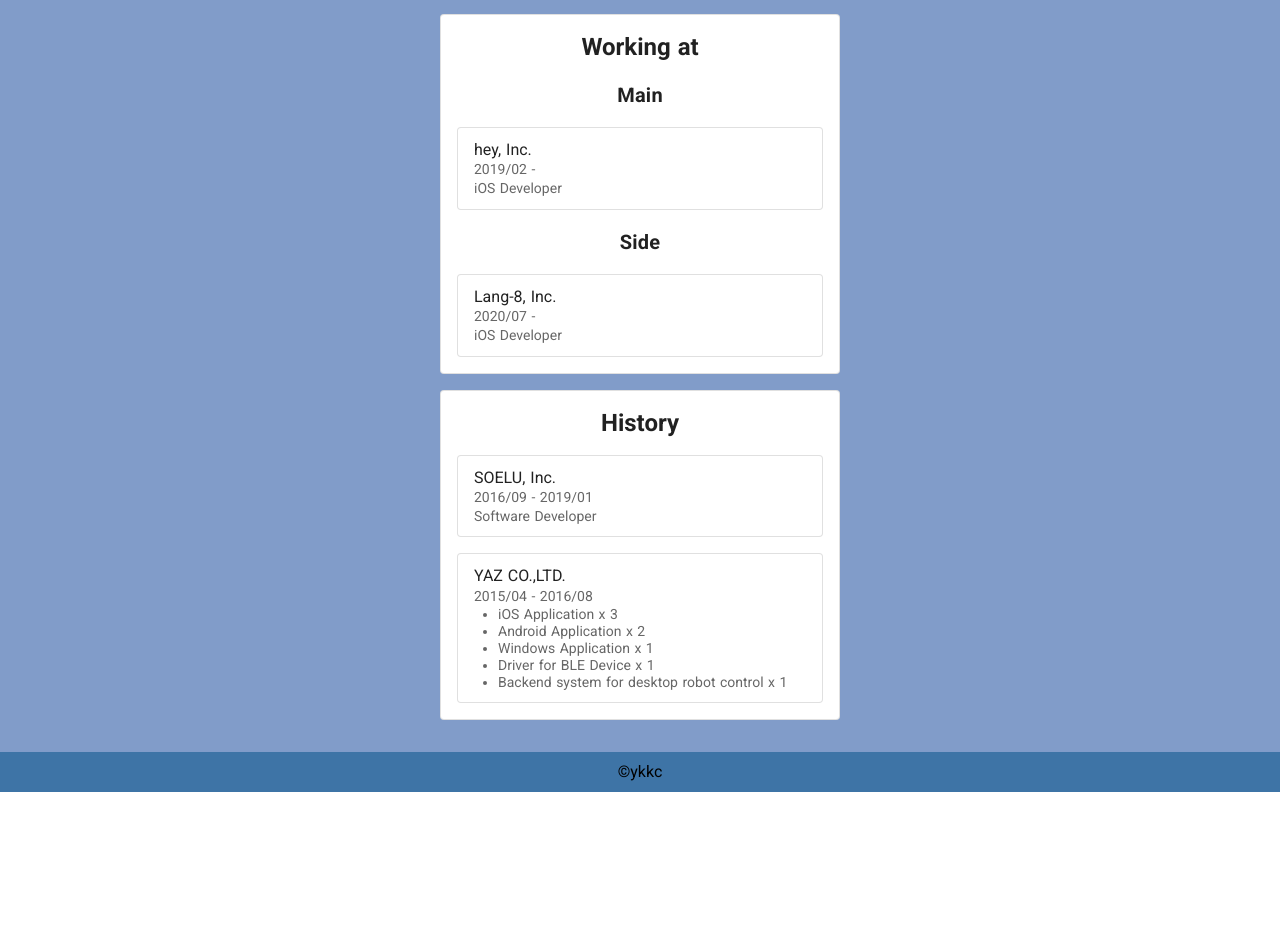
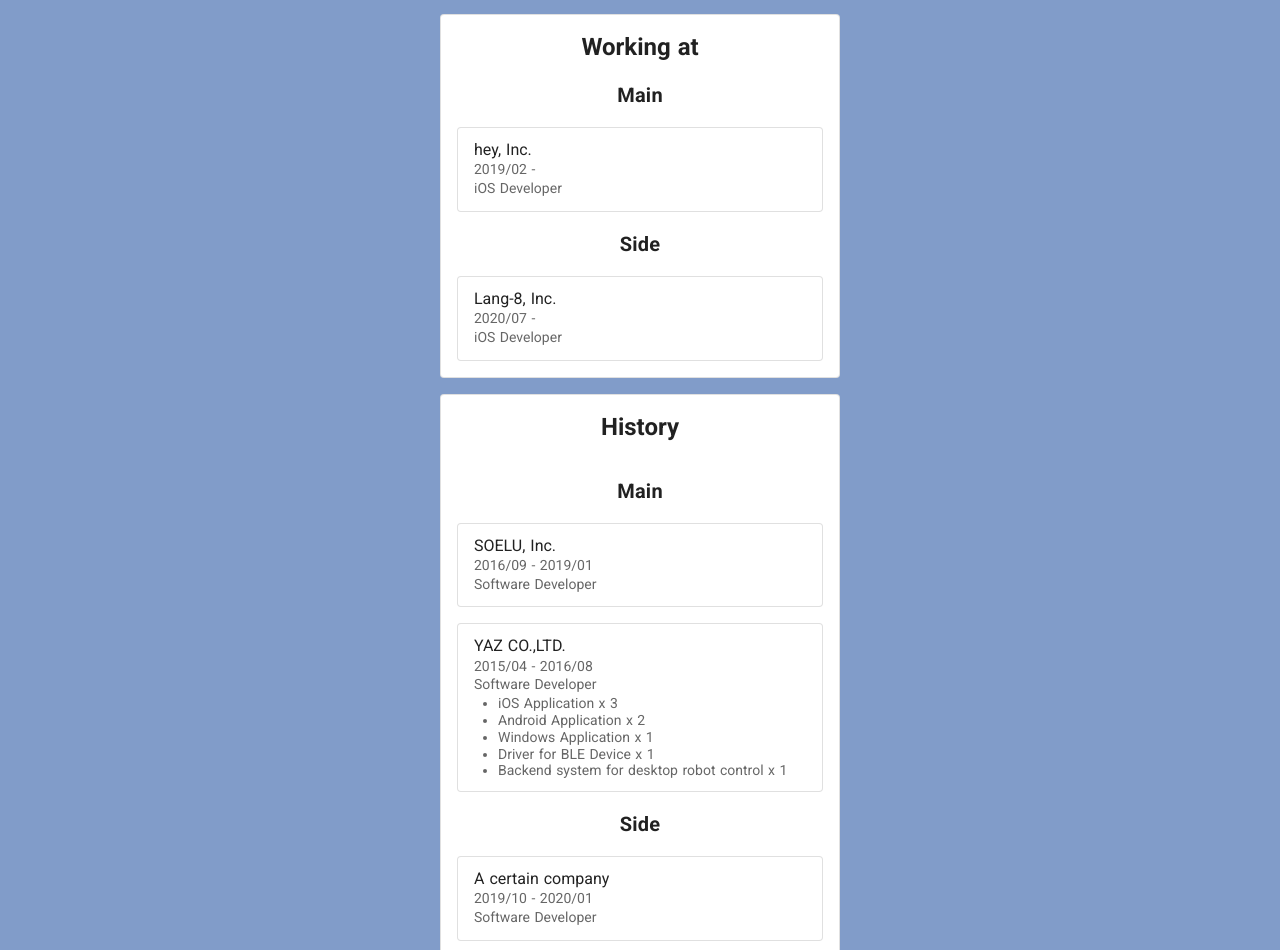
Before and after one commit to ykkc/ykkc-app, a Nuxt app: page / in a window 1280 px wide. Shown: the part 502-1452 px from the top of the page. Before the commit the page ends 1294 px from the top, so only its background shows below. Built offline with nearby package versions, Linux system fonts and the light colour scheme.

Commit message:
:shower: replace company info to component

```diff
--- a/components/pages/MainPage.vue
+++ b/components/pages/MainPage.vue
@@ -69,49 +69,19 @@
       <div class="text-h6 text-center font-weight-bold">
         Main
       </div>
-      <v-card
-        class="mt-4"
-        max-width="400"
-        rounded
-        outlined
-      >
-        <v-list-item>
-          <v-list-item-content>
-            <v-list-item-title>
-              hey, Inc.
-            </v-list-item-title>
-            <v-list-item-subtitle>
-              2019/02 -
-            </v-list-item-subtitle>
-            <v-list-item-subtitle>
-              iOS Developer
-            </v-list-item-subtitle>
-          </v-list-item-content>
-        </v-list-item>
-      </v-card>
+      <CompanyCard
+        name="hey, Inc."
+        period="2019/02 -"
+        role="iOS Developer"
+      />
       <div class="text-h6 text-center font-weight-bold mt-4">
         Side
       </div>
-      <v-card
-        class="mt-4"
-        max-width="400"
-        rounded
-        outlined
-      >
-        <v-list-item>
-          <v-list-item-content>
-            <v-list-item-title>
-              Lang-8, Inc.
-            </v-list-item-title>
-            <v-list-item-subtitle>
-              2020/07 -
-            </v-list-item-subtitle>
-            <v-list-item-subtitle>
-              iOS Developer
-            </v-list-item-subtitle>
-          </v-list-item-content>
-        </v-list-item>
-      </v-card>
+      <CompanyCard
+        name="Lang-8, Inc."
+        period="2020/07 -"
+        role="iOS Developer"
+      />
     </v-card>
     <v-card
       class="mx-auto mt-4 mb-8 pa-4"
@@ -122,40 +92,19 @@
       <div class="text-h5 text-center font-weight-bold pb-4">
         History
       </div>
-      <v-card
-        max-width="400"
-        rounded
-        outlined
+      <div class="text-h6 text-center font-weight-bold mt-4">
+        Main
+      </div>
+      <CompanyCard
+        name="SOELU, Inc."
+        period="2016/09 - 2019/01"
+        role="Software Developer"
+      />
+      <CompanyCard
+        name="YAZ CO.,LTD."
+        period="2015/04 - 2016/08"
+        role="Software Developer"
       >
-        <v-list-item>
-          <v-list-item-content>
-            <v-list-item-title>
-              SOELU, Inc.
-            </v-list-item-title>
-            <v-list-item-subtitle>
-              2016/09 - 2019/01
-            </v-list-item-subtitle>
-            <v-list-item-subtitle>
-              Software Developer
-            </v-list-item-subtitle>
-          </v-list-item-content>
-        </v-list-item>
-      </v-card>
-      <v-card
-        class="mt-4"
-        max-width="400"
-        rounded
-        outlined
-      >
-        <v-list-item>
-          <v-list-item-content>
-            <v-list-item-title>
-              YAZ CO.,LTD.
-            </v-list-item-title>
-            <v-list-item-subtitle>
-              2015/04 - 2016/08
-            </v-list-item-subtitle>
-            <v-list-item-subtitle>
         <ul>
           <li>
             iOS Application x 3
@@ -173,15 +122,27 @@
             Backend system for desktop robot control x 1
           </li>
         </ul>
-            </v-list-item-subtitle>
-          </v-list-item-content>
-        </v-list-item>
-      </v-card>
+      </CompanyCard>
+      <div class="text-h6 text-center font-weight-bold mt-4">
+        Side
+      </div>
+      <CompanyCard
+        name="A certain company"
+        period="2019/10 - 2020/01"
+        role="Software Developer"
+      />
+      <CompanyCard
+        name="SOELU, Inc."
+        period="2016/05 - 2016/08"
+        role="Software Developer"
+      />
     </v-card>
   </v-main>
 </template>
 
 <script>
+import CompanyCard from '~/components/organisms/CompanyCard.vue'
+
 export default {
   data() {
     return {
@@ -199,5 +160,8 @@
       window.open("https://github.com/ykkc", '_blank')
     }
   },
+  components: {
+    CompanyCard
+  }
 }
 </script>
```
Lines whose indentation alone changed are shown as unchanged.
